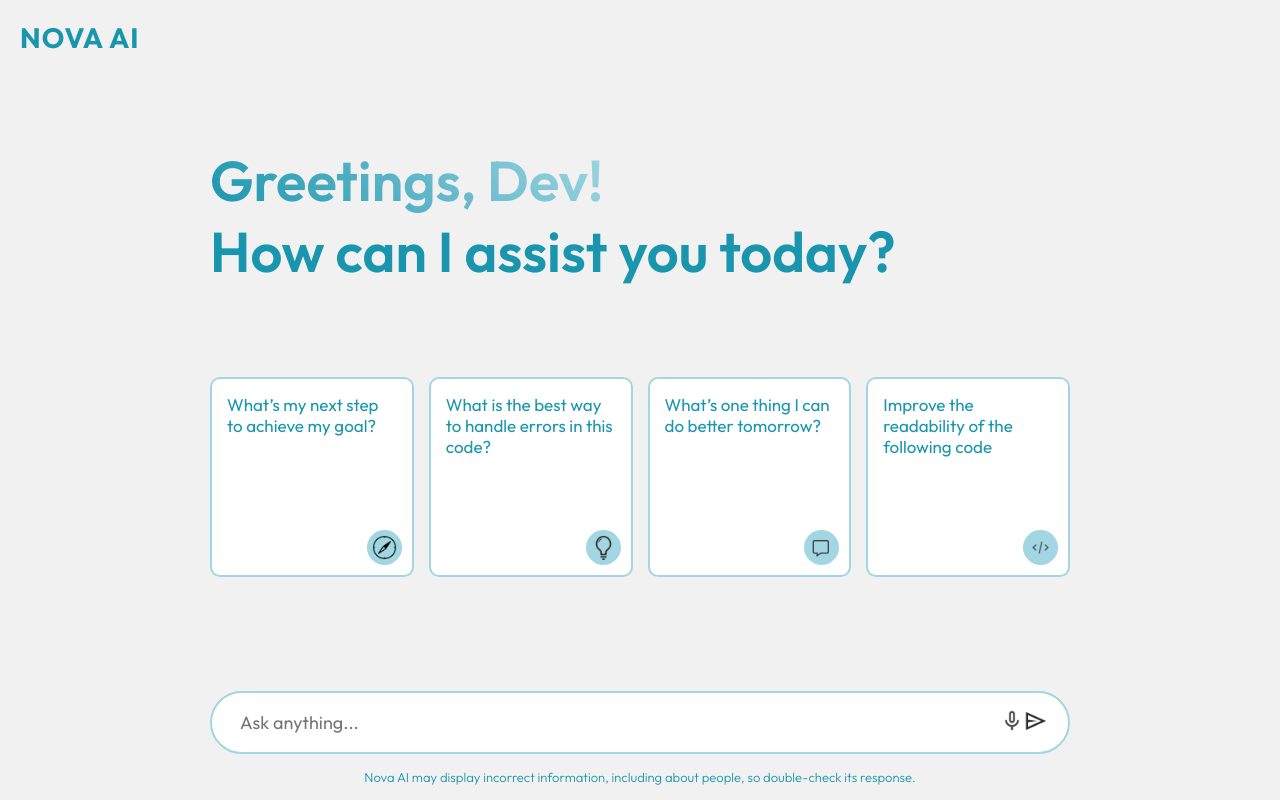
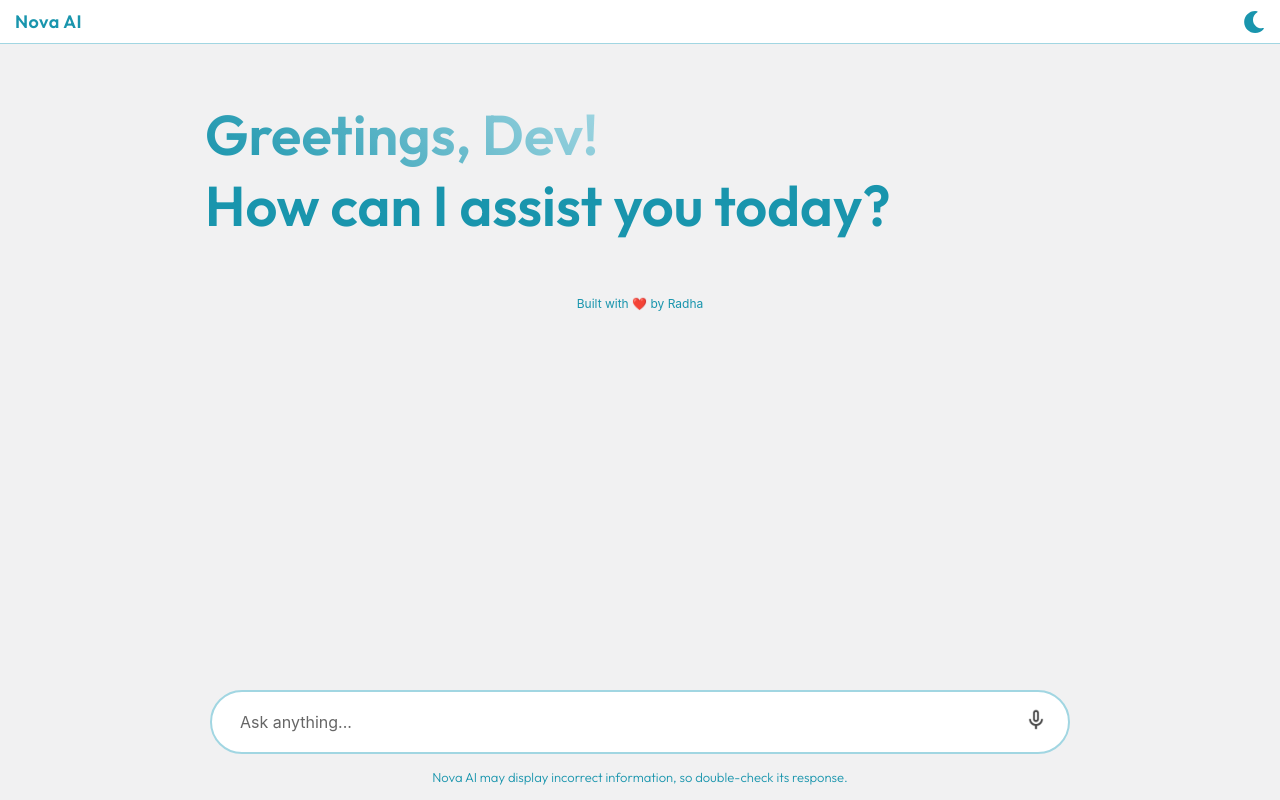
Before and after one commit to radha756/Nova-Ai, a React (Vite) app: page / in a window 1280 px wide. Built offline with nearby package versions, Linux system fonts and the light colour scheme.

Commit message:
Initial commit

```diff
--- a/package.json
+++ b/package.json
@@ -15,7 +15,8 @@
     "dompurify": "^3.2.5",
     "marked": "^15.0.8",
     "react": "^19.0.0",
-    "react-dom": "^19.0.0"
+    "react-dom": "^19.0.0",
+    "react-icons": "^5.5.0"
   },
   "devDependencies": {
     "@eslint/js": "^9.21.0",
--- a/src/components/Main/Main.css
+++ b/src/components/Main/Main.css
@@ -4,32 +4,37 @@
   padding-bottom: 15vh;
   position: relative;
   background-color: #F1F1F2;
+  box-sizing: border-box;
 }
 
+/* Navbar */
 .main .nav {
   display: flex;
   align-items: center;
   justify-content: space-between;
-  font-size: 28px; /* Bada kar diya */
-  font-weight: 700; /* Bold kar diya */
-  padding: 20px;
+  font-size: 18px;
+  font-weight: 600;
+  padding: 10px 15px;
   color: #1995AD;
-  font-family: 'Poppins', 'Segoe UI', sans-serif; /* Stylish aur modern font */
-  letter-spacing: 1px; /* Thoda spacing dekar clean look */
-  text-transform: uppercase; /* Sab letters capital me for modern feel */
+  font-family: 'Inter', 'Segoe UI', sans-serif;
+  letter-spacing: 0.5px;
+  text-transform: none;
+  border-bottom: 1px solid #A1D6E2;
 }
 
 .main-container {
   max-width: 900px;
   margin: auto;
+  box-sizing: border-box;
 }
 
+/* Greeting */
 .main .greet {
-  margin: 50px 0px;
-  font-size: 56px;
+  margin: 40px 0px;
+  font-size: 42px;
   color: #1995AD;
   font-weight: 600;
-  padding: 20px;
+  padding: 15px;
 }
 
 .main .greet span {
@@ -39,52 +44,18 @@
   -webkit-text-fill-color: transparent;
 }
 
-.main .cards {
-  display: grid;
-  grid-template-columns: repeat(auto-fill, minmax(180px, 1fr));
-  gap: 15px;
-  padding: 20px;
-}
-
-.main .card {
-  height: 200px;
-  padding: 15px;
-  background-color: #ffffff;
-  border: 2px solid #A1D6E2;
-  border-radius: 10px;
-  position: relative;
-  cursor: pointer;
-  transition: all 0.3s ease;
-}
-
-.main .card img {
-  width: 35px;
-  padding: 5px;
-  position: absolute;
-  background-color: #A1D6E2;
-  border-radius: 20px;
-  bottom: 10px;
-  right: 10px;
-}
-
-.main .card p {
-  color: #1995AD;
-  font-size: 17px;
-}
-
-.main .card:hover {
-  background-color: #A1D6E2;
-  transform: scale(1.03);
-  color: #ffffff;
-}
-
+/* Bottom Search Bar */
 .main-bottom {
-  position: absolute;
+  position: fixed;
   bottom: 0;
+  left: 0;
+  right: 0;
   width: 100%;
   max-width: 900px;
   padding: 0 20px;
   margin: auto;
+  background-color: inherit;
+  z-index: 999;
 }
 
 .search-box {
@@ -103,15 +74,23 @@
   cursor: pointer;
 }
 
-.search-box input {
+.search-box textarea {
   background: transparent;
   border: none;
   outline: none;
+  resize: none;
   padding: 8px;
-  font-size: 18px;
+  font-size: 16px;
   color: #1995AD;
+  width: 100%;
+  max-height: 120px;
+  overflow-y: auto;
+  font-family: 'Inter', 'Segoe UI', sans-serif;
+  font-weight: 400;
+  line-height: 1.5;
 }
 
+/* Bottom Info */
 .main .bottom-info {
   font-size: 13px;
   margin: 15px auto;
@@ -120,59 +99,21 @@
   color: #1995AD;
 }
 
-.response-box {
-  background-color: #A1D6E2;
-  padding: 20px;
-  border-radius: 12px;
-  margin: 20px 0;
-  font-size: 16px;
-  color: #1995AD;
-  box-shadow: 0 2px 8px rgba(25, 149, 173, 0.2);
-}
-
-.loading {
-  font-style: italic;
-  color: #1995AD;
-  margin: 20px 0;
-}
-
-.question-box {
-  background-color: #F1F1F2;
-  padding: 12px;
-  border-radius: 8px;
-  margin-bottom: 10px;
-  font-style: italic;
-  color: #1995AD;
-}
-
-.ai-photo {
-  width: 40px;
-  height: 40px;
-  border-radius: 50%;
-  margin-right: 10px;
-}
-
-.ai-response {
-  display: flex;
-  align-items: center;
-}
-
-.question-box p {
-  font-family: 'Arial', sans-serif;
-  font-size: 16px;
-  margin: 5px 0;
-}
-
+/* Chat History */
 .chat-history {
   display: flex;
   flex-direction: column;
   overflow-y: auto;
   padding: 20px;
-  height: 600px;
+  height: calc(100vh - 140px);
+  box-sizing: border-box;
 }
 
 .chat-message {
   margin-bottom: 10px;
+  font-family: 'Inter', 'Segoe UI', sans-serif;
+  font-size: 16px;
+  line-height: 1.5;
 }
 
 .chat-message.user {
@@ -189,6 +130,7 @@
   word-wrap: break-word;
   text-align: left;
   animation: fadeInRight 0.3s ease-in-out;
+  box-sizing: border-box;
 }
 
 .chat-message.ai {
@@ -207,23 +149,13 @@
   white-space: pre-wrap;
   overflow-x: auto;
   animation: fadeInLeft 0.3s ease-in-out;
+  font-family: 'Inter', 'Segoe UI', sans-serif;
+  font-size: 16px;
+  line-height: 1.5;
+  box-sizing: border-box;
 }
 
-.chat-message.ai .ai-response-text ul,
-.chat-message.ai .ai-response-text ol {
-  padding-left: 25px;
-  list-style-type: disc;
-  margin-top: 10px;
-  margin-bottom: 10px;
-}
-
-.chat-message.ai .ai-response-text li {
-  margin-bottom: 6px;
-  line-height: 1.6;
-  list-style-position: inside;
-  font-size: 1rem;
-}
-
+/* Animations */
 @keyframes fadeInLeft {
   0% { opacity: 0; transform: translateX(-20px); }
   100% { opacity: 1; transform: translateX(0); }
@@ -234,172 +166,134 @@
   100% { opacity: 1; transform: translateX(0); }
 }
 
-.search-box.listening input {
+/* Voice Listening */
+.search-box.listening textarea {
   border: 2px solid #1995AD;
   background-color: #e9f5f7;
 }
 
-/* Base Styles (For larger devices like desktops) */
-.main {
-  flex: 1;
-  min-height: 100vh;
-  padding-bottom: 15vh;
-  position: relative;
-  background-color: #F1F1F2;
+/* Light Theme */
+.main.light {
+  background: #F1F1F2;
+  color: #1995AD;
 }
 
-.main .nav {
+.main.light .nav {
+  background-color: #ffffff;
+  color: #1995AD;
+  border-bottom: 1px solid #A1D6E2;
+}
+
+.main.light .search-box {
+  background-color: #ffffff;
+  border: 2px solid #A1D6E2;
+}
+
+.main.light .chat-message.user p {
+  background-color: #1995AD;
+  color: #ffffff;
+}
+
+.main.light .chat-message.ai .ai-response-text {
+  background-color: #ffffff;
+  color: #1995AD;
+}
+
+/* Dark Theme */
+.main.dark {
+  background: #0d1b2a;
+  color: #e0e6ed;
+}
+
+.main.dark .nav {
+  background-color: #1b263b;
+  color: #a9d6e5;
+  border-bottom: 1px solid #415a77;
+}
+
+.main.dark .greet {
+  color: #a9d6e5;
+}
+
+.main.dark .greet span {
+  background: linear-gradient(45deg, #89c2d9, #61a5c2);
+  -webkit-background-clip: text;
+  background-clip: text;
+  -webkit-text-fill-color: transparent;
+}
+
+.main.dark .search-box {
+  background-color: #1b263b;
+  border: 1px solid #415a77;
+}
+
+.main.dark .search-box textarea {
+  color: #ffffff;
+}
+
+.main.dark .chat-message.user p {
+  background-color: #61a5c2;
+  color: #ffffff;
+}
+
+.main.dark .chat-message.ai .ai-response-text {
+  background-color: #1b263b;
+  color: #e0e6ed;
+  border: 1px solid #415a77;
+}
+
+/* Toggle Button */
+.theme-toggle {
+  background: transparent;
+  border: none;
+  font-size: 22px;
+  cursor: pointer;
+  margin-left: auto;
+  color: inherit;
   display: flex;
   align-items: center;
-  justify-content: space-between;
-  font-size: 28px;
-  font-weight: 700;
-  padding: 20px;
-  color: #1995AD;
-  font-family: 'Poppins', 'Segoe UI', sans-serif;
-  letter-spacing: 1px;
-  text-transform: uppercase;
 }
 
-.main-container {
-  max-width: 900px;
-  margin: auto;
+/* Responsive */
+@media (max-width: 480px) {
+  .main .nav { font-size: 16px; padding: 8px 12px; }
+  .main .greet { font-size: 28px; text-align: center; }
+  .search-box { flex-direction: row; gap: 10px; padding: 8px 12px; }
+  .search-box textarea { font-size: 14px; width: 100%; }
+  .chat-history { height: 400px; padding: 10px; }
 }
 
-/* Extra Small Devices (phones) */
-@media (max-width: 480px) {
-  .main .nav {
-    font-size: 18px; /* Reduced size for small screens */
-    padding: 15px;
-  }
-
-  .main .greet {
-    font-size: 30px; /* Smaller greeting text */
-  }
-
-  .main .cards {
-    grid-template-columns: 1fr; /* Cards in single column */
-  }
-
-  .main .card {
-    height: auto;
-    padding: 10px;
-  }
-
-  .search-box {
-    padding: 8px 15px;
-  }
-
-  .search-box input {
-    font-size: 14px;
-  }
-
-  .main .bottom-info {
-    font-size: 12px;
-  }
-
-  .response-box {
-    padding: 15px;
-  }
+@media (min-width: 481px) and (max-width: 768px) {
+  .main .greet { font-size: 36px; }
+  .chat-history { height: 500px; }
 }
 
-/* Small Devices (phones) */
-@media (min-width: 481px) and (max-width: 600px) {
-  .main .nav {
-    font-size: 22px;
-  }
-
-  .main .greet {
-    font-size: 40px;
-  }
-
-  .main .cards {
-    grid-template-columns: repeat(2, 1fr); /* Two columns */
-  }
-
-  .search-box {
-    padding: 10px 18px;
-  }
-
-  .main .bottom-info {
-    font-size: 14px;
-  }
+@media (min-width: 769px) and (max-width: 992px) {
+  .main .greet { font-size: 48px; }
 }
 
-/* Medium Devices (tablets) */
-@media (min-width: 601px) and (max-width: 768px) {
-  .main .nav {
-    font-size: 24px;
-  }
-
-  .main .greet {
-    font-size: 48px;
-  }
-
-  .main .cards {
-    grid-template-columns: repeat(3, 1fr); /* Three columns */
-  }
-
-  .main .card {
-    height: 250px;
-  }
-
-  .search-box {
-    padding: 12px 20px;
-  }
-
-  .main .bottom-info {
-    font-size: 15px;
-  }
+@media (min-width: 993px) {
+  .main .greet { font-size: 56px; }
 }
 
-/* Large Devices (tablets - landscape) */
-@media (min-width: 769px) and (max-width: 992px) {
-  .main .nav {
-    font-size: 26px;
-  }
+/* Placeholder */
+.search-box textarea::placeholder { color: #666666; opacity: 1; }
+.main.dark .search-box textarea::placeholder { color: #aaaaaa; }
 
-  .main .greet {
-    font-size: 52px;
-  }
-
-  .main .cards {
-    grid-template-columns: repeat(4, 1fr); /* Four columns */
-  }
-
-  .search-box {
-    padding: 14px 25px;
-  }
-
-  .main .bottom-info {
-    font-size: 16px;
-  }
+.credits {
+  text-align: center;
+  font-size: 12px;
+  color: #1995AD;
+  margin-bottom: 10px;
+  font-family: 'Inter', 'Segoe UI', sans-serif;
 }
-
-/* Extra Large Devices (small laptops) */
-@media (min-width: 993px) and (max-width: 1200px) {
-  .main .nav {
-    font-size: 28px;
-  }
-
-  .main .greet {
-    font-size: 56px;
-  }
-
-  .main .cards {
-    grid-template-columns: repeat(4, 1fr); /* Four columns */
-  }
-
-  .search-box {
-    padding: 16px 30px;
-  }
-
-  .main .bottom-info {
-    font-size: 17px;
-  }
+.main.dark .credits {
+  color: #a9d6e5;
 }
-
-/* For larger screens (desktops) */
-@media (min-width: 1201px) {
-  /* The default styles for large desktop screens, no specific changes required */
+.chat-message.ai .ai-response-text {
+  max-width: 100%;
+  word-wrap: break-word;
+  overflow-wrap: break-word;
+  white-space: pre-wrap;
+  overflow-x: auto;
 }
--- a/src/components/Main/Main.jsx
+++ b/src/components/Main/Main.jsx
@@ -4,7 +4,7 @@ import { assets } from '../../assets/assets';
 import { Context } from "../../context/context.jsx";
 import { marked } from 'marked';
 import DOMPurify from 'dompurify';
-
+import { FaMoon, FaSun } from "react-icons/fa";
 
 const SpeechRecognition = window.SpeechRecognition || window.webkitSpeechRecognition;
 const recognition = new SpeechRecognition();
@@ -15,28 +15,32 @@ recognition.maxAlternatives = 1;
 
 const Main = () => {
   const { onSent, response, isLoading, error, Input, setInput } = useContext(Context);
-  const [lastPrompt, setLastPrompt] = useState("");
   const [chatHistory, setChatHistory] = useState([]);
   const [isListening, setIsListening] = useState(false);
-  const [character, setCharacter] = useState(assets.char1); // Default character
-  const [characterName, setCharacterName] = useState("Fluffy"); // Default cute name
-  const [showCharacterOptions, setShowCharacterOptions] = useState(false);
-
+  const [theme, setTheme] = useState("light");
   const chatHistoryRef = useRef(null);
 
   const handleSend = () => {
     if (Input.trim() === "") return;
 
-    // Modify the instruction to keep the response short and clear, like ChatGPT
-    const formatInstruction = `Please provide a clear, concise, and well-structured answer to the question. Keep the answer brief, relevant, and to the point, like ChatGPT responses. Avoid unnecessary details, and only provide what is directly requested.`;
+    // Build prompt with chat history for context
+    const formatInstruction = `
+You are Nova AI, a highly intelligent and friendly assistant.
+Answer the user's question clearly, concisely, and professionally.
+- Keep answers short and relevant.
+- Provide examples or code if necessary.
+- Avoid unnecessary details.
+- Always be polite and precise.
+`;
 
-    const finalPrompt = `${Input}\n\n${formatInstruction}`;
-    setLastPrompt(Input);
+    const finalPrompt = chatHistory.map(chat => {
+      return chat.sender === "user" ? `User: ${chat.message}` : `AI: ${chat.message}`;
+    }).join("\n") + `\nUser: ${Input}\nAI:${formatInstruction}`;
 
-    setChatHistory((prev) => [...prev, { sender: "user", message: Input }]);
-
-    onSent(finalPrompt); // Send the formatted prompt
-    setInput(''); // Reset the input field
+    // Add user message to chat history
+    setChatHistory(prev => [...prev, { sender: "user", message: Input }]);
+    onSent(finalPrompt);  // Backend call
+    setInput('');
   };
 
   const handleMicClick = () => {
@@ -62,34 +66,38 @@ const Main = () => {
     };
   };
 
-  const handleCardClick = (question) => {
-    setInput(question);
-    setTimeout(() => handleSend(), 100);
-  };
-
   const handleKeyDown = (e) => {
-    if (e.key === 'Enter') {
+    if (e.key === 'Enter' && !e.shiftKey) {
+      e.preventDefault();
       handleSend();
     }
   };
 
+  // Add AI response to chat history
   useEffect(() => {
-    if (response && lastPrompt) {
-      setChatHistory((prev) => [...prev, { sender: "ai", message: response }]);
-      setLastPrompt('');
+    if (response) {
+      setChatHistory(prev => [...prev, { sender: "ai", message: response }]);
     }
   }, [response]);
 
+  // Scroll chat to bottom
   useEffect(() => {
     if (chatHistoryRef.current) {
       chatHistoryRef.current.scrollTop = chatHistoryRef.current.scrollHeight;
     }
   }, [chatHistory]);
 
+  const handleThemeToggle = () => {
+    setTheme(theme === "light" ? "dark" : "light");
+  };
+
   return (
-    <div className='main'>
+    <div className={`main ${theme}`}>
       <div className="nav">
         <p>Nova AI</p>
+        <button className="theme-toggle" onClick={handleThemeToggle}>
+          {theme === "light" ? <FaMoon /> : <FaSun />}
+        </button>
       </div>
 
       <div className="main-container">
@@ -98,50 +106,25 @@ const Main = () => {
             {chatHistory.map((chat, index) => (
               <div key={index} className={`chat-message ${chat.sender}`}>
                 {chat.sender === "user" ? (
-                  <div>
-                    <p><strong>You:</strong> {chat.message}</p>
-                  </div>
+                  <p>{chat.message}</p>
                 ) : (
-                  <div className="ai-response">
-                    <img src={assets.gemini_icon} alt="AI" className="ai-photo" />
-                    <div className="ai-response-text"
+                  <div
+                    className="ai-response-text"
                     dangerouslySetInnerHTML={{
                       __html: DOMPurify.sanitize(marked.parse(chat.message))
                     }}
                   ></div>
-                  </div>
                 )}
               </div>
             ))}
           </div>
         )}
 
-        {!response && !isLoading && !Input && chatHistory.length === 0 && (
-          <>
+        {chatHistory.length === 0 && !isLoading && (
           <div className="greet">
             <p><span>Greetings, Dev!</span></p>
             <p>How can I assist you today?</p>
           </div>
-
-            <div className="cards">
-              <div className="card" onClick={() => handleCardClick("What’s my next step to achieve my goal?")}>
-                <p>What’s my next step to achieve my goal?</p>
-                <img src={assets.compass_icon} alt="" />
-              </div>
-              <div className="card" onClick={() => handleCardClick("What is the best way to handle errors in this code?")}>
-                <p>What is the best way to handle errors in this code?</p>
-                <img src={assets.bulb_icon} alt="" />
-              </div>
-              <div className="card" onClick={() => handleCardClick("What’s one thing I can do better tomorrow?")}>
-                <p>What’s one thing I can do better tomorrow?</p>
-                <img src={assets.message_icon} alt="" />
-              </div>
-              <div className="card" onClick={() => handleCardClick("Improve the readability of the following code")}>
-                <p>Improve the readability of the following code</p>
-                <img src={assets.code_icon} alt="" />
-              </div>
-            </div>
-          </>
         )}
 
         {isLoading && <p className="loading">Loading...</p>}
@@ -149,21 +132,27 @@ const Main = () => {
 
         <div className="main-bottom">
           <div className={`search-box ${isListening ? "listening" : ""}`}>
-            <input
-              onChange={(e) => setInput(e.target.value)}
+            <textarea
+              onChange={(e) => {
+                setInput(e.target.value);
+                e.target.style.height = "auto";
+                e.target.style.height = e.target.scrollHeight + "px";
+              }}
               onKeyDown={handleKeyDown}
               value={Input}
-              type="text"
               placeholder='Ask anything...'
+              rows="1"
             />
             <div>
               <img onClick={handleMicClick} src={assets.mic_icon} alt="Mic" />
-              <img onClick={handleSend} src={assets.send_icon} alt="Send" />
             </div>
           </div>
           <p className='bottom-info'>
-            Nova AI may display incorrect information, including about people, so double-check its response.
+            Nova AI may display incorrect information, so double-check its response.
           </p>
+        </div>
+        <div className="credits">
+  Built with ❤️ by Radha
 </div>
       </div>
     </div>
--- a/src/config/gemini.js
+++ b/src/config/gemini.js
@@ -1,22 +1,21 @@
 import { GoogleGenAI } from "@google/genai";
 
-const ai = new GoogleGenAI({ apiKey: "AIzaSyCkYyZCp5D-9eupx089svClSOVvRu_qZVo" });
+const ai = new GoogleGenAI({ apiKey: "YOUR_API_KEY" });
 
 export async function main(prompt) {
   try {
-    // Log the prompt to ensure it's a string
     console.log("Prompt being sent:", prompt);
 
-    // Ensure prompt is a string and doesn't contain any React component or DOM element
     const response = await ai.models.generateContent({
-      model: "gemini-2.0-flash",  // Replace with the correct model if needed
-      contents: prompt,  // Make sure this is a string
+      model: "gemini-2.0-flash",
+      contents: [{ type: "text", text: prompt }], // Correct format
     });
 
     console.log("AI response:", response);
-    return response.text; // Return the generated text from AI
+    // Return the AI-generated text
+    return response.output_text || response.text || "";
   } catch (error) {
     console.error("Error generating content:", error);
-    throw error;  // Throw error for the caller to handle
+    throw error;
   }
 }
```
Also changed, not shown: src/context/context.jsx (+14 -22 lines), 1 other file (tests, documents, lock files or other folders). Lines whose indentation alone changed are shown as unchanged.
